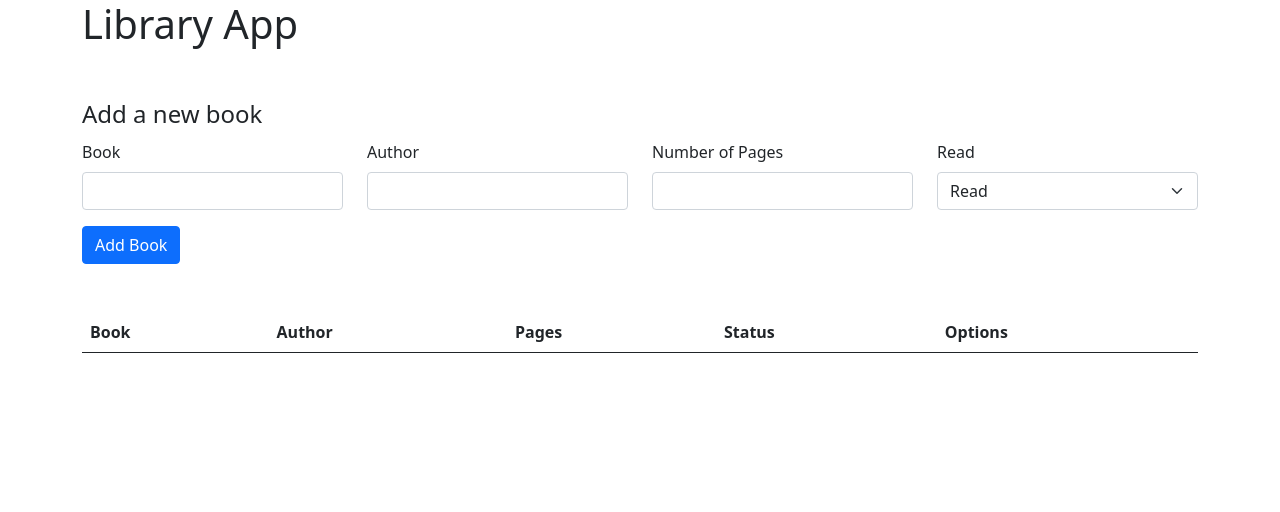
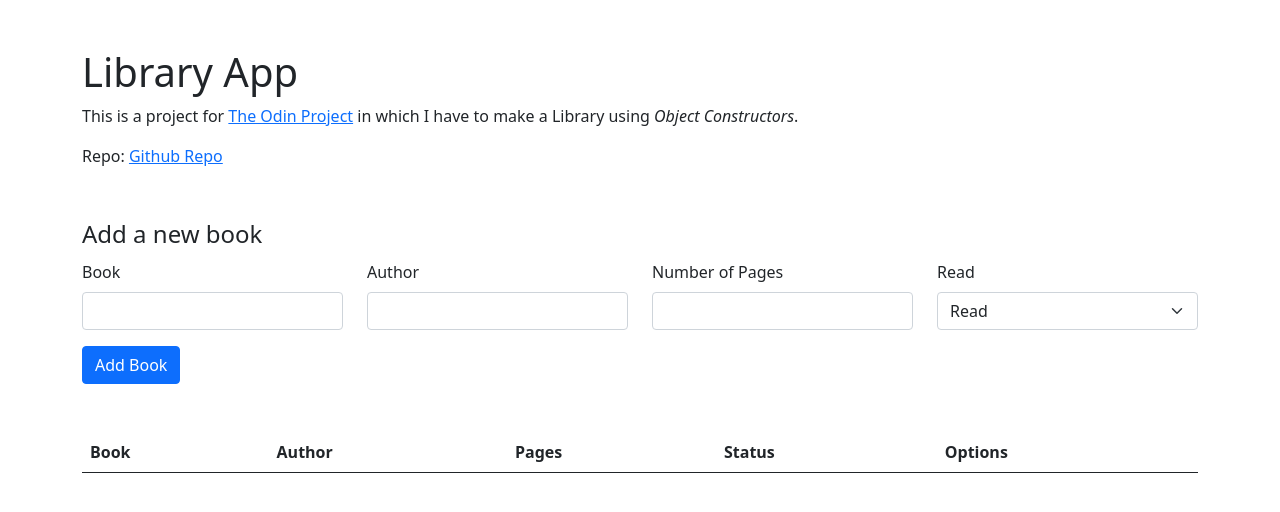
Before and after one commit to mpfdev/LibraryApp, a plain HTML site: page index.html in a window 1280 px wide. Drawn offline with nearby package versions, Linux system fonts and the light colour scheme.

```diff
--- a/index.html
+++ b/index.html
@@ -15,8 +15,12 @@
 
 <body>
     <main class="container">
-        <section class="header">
+        <section class="header pt-5">
             <h1>Library App</h1>
+            <p>This is a project for <a href="https://www.theodinproject.com/lessons/node-path-javascript-library">The
+                    Odin Project</a> in which I have
+                to make a Library using <em>Object Constructors</em>.</p>
+            <p>Repo: <a href="https://github.com/mpfdev/LibraryApp">Github Repo</a></p>
         </section>
 
         <section class="addBook mt-5">
--- a/main.js
+++ b/main.js
@@ -57,6 +57,10 @@ function deleteBook(target) {
     }
 }
 
+function changeStatus(target) {
+    console.log(target.parentElement);
+}
+
 
 submitList.addEventListener('submit', e => {
     e.preventDefault();
@@ -68,4 +72,8 @@ submitList.addEventListener('submit', e => {
 
 document.querySelector('#bookRow').addEventListener('click', e => {
     deleteBook(e.target);
+
+    changeStatus(e.target);
+
+    console.log(myLibrary);
 })
```
